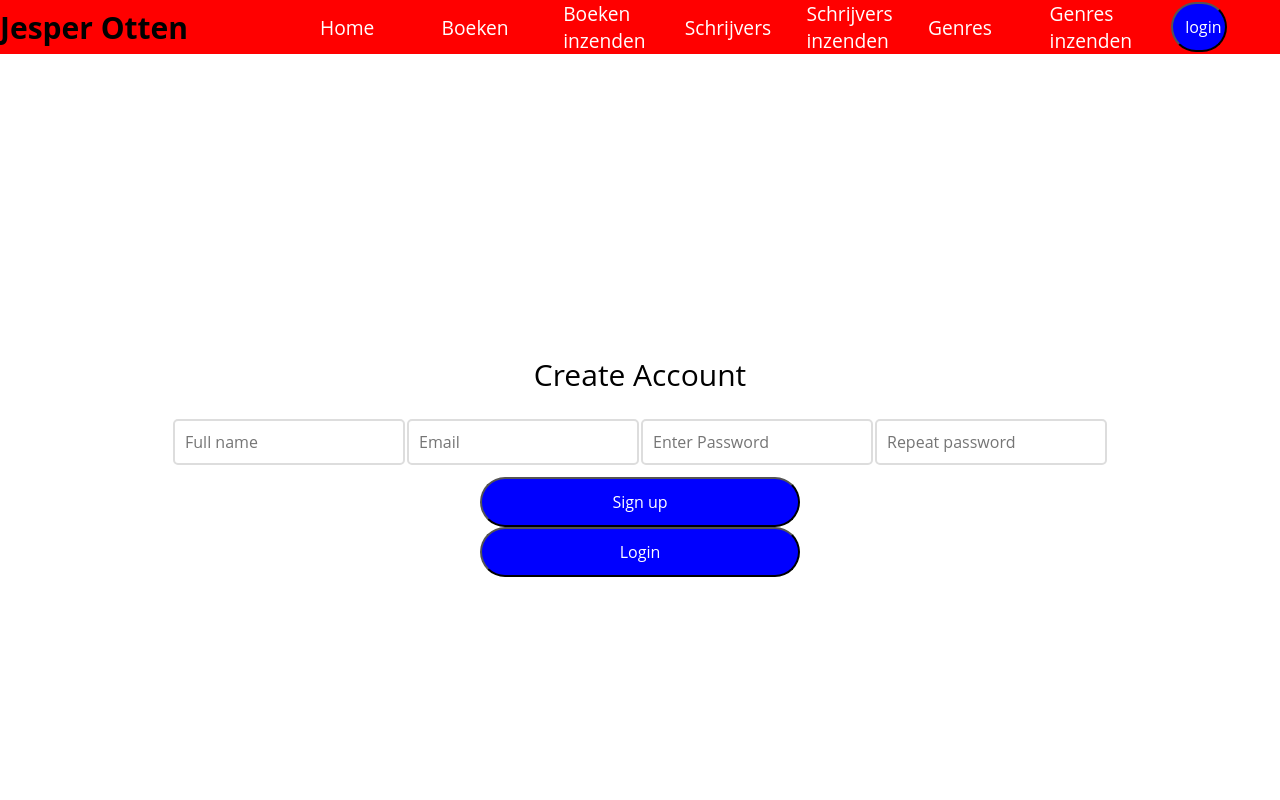
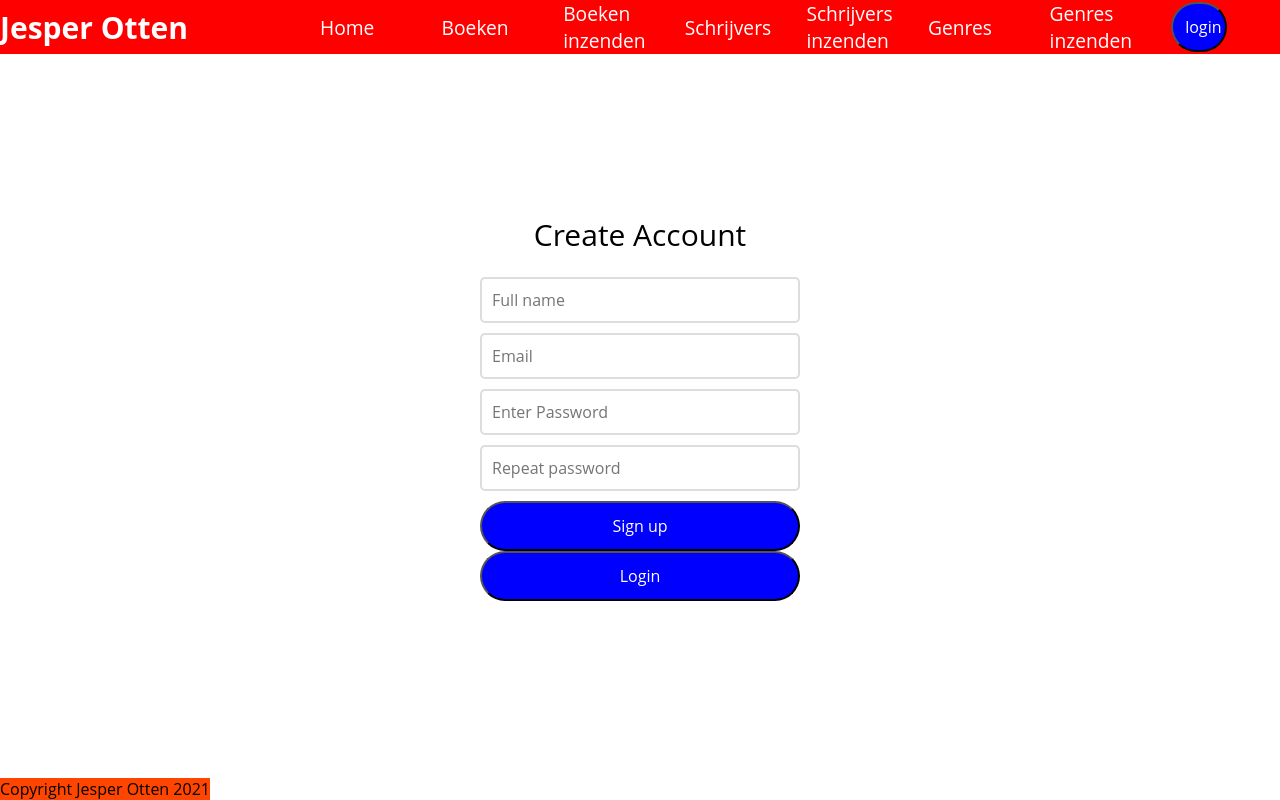
Before and after one commit to Jesper15/eigen-site-boeken, a PHP site: page /signup.php in a window 1280 px wide. Run offline with PHP 8.4, Linux system fonts and the light colour scheme.

Commit message:
De site is klaar. Back end werkt en front end is bijna klaar. Wijzigingen worden nog aangebracht in de styling.
Aan footer wordt nog gewerkt

```diff
--- a/boeken.php
+++ b/boeken.php
@@ -1,5 +1,4 @@
 <?php include './inc/header.inc.php';
-include './inc/footer.inc.php';
 include './inc/db.inc.php';
 
 // checkt of sessie bestaat
@@ -85,4 +84,8 @@ if($result->num_rows > 0) {
 
 </body>
 
+<?php
+include './inc/footer.inc.php';
+?>
+
 </html>
--- a/genreinzenden.php
+++ b/genreinzenden.php
@@ -1,5 +1,4 @@
 <?php include './inc/header.inc.php';
-include './inc/footer.inc.php';
 include './inc/db.inc.php';
 
 // checkt of sessie bestaat
@@ -31,4 +30,8 @@ if (!$_SESSION['logged-in']) {
 
     <button type="submit">Verzenden</button>
 
+    <?php
+    include './inc/footer.inc.php';
+    ?>
+
 </form>
--- a/genres.php
+++ b/genres.php
@@ -1,5 +1,4 @@
 <?php include './inc/header.inc.php';
-include './inc/footer.inc.php';
 include './inc/db.inc.php';
 
 // checkt of sessie bestaat
@@ -73,4 +72,8 @@ if($result->num_rows > 0) {
 
 </body>
 
+<?php
+include './inc/footer.inc.php';
+?>
+
 </html>
--- a/inc/footer.inc.php
+++ b/inc/footer.inc.php
@@ -0,0 +1,17 @@
+<html lang="en">
+
+<head>
+    <meta charset="UTF-8">
+    <meta http-equiv="X-UA-Compatible" content="IE=edge">
+    <meta name="viewport" content="width=device-width, initial-scale=1.0">
+    <link rel="stylesheet" type="text/css" href="style.css">
+</head>
+
+<body>
+
+<footer>Copyright Jesper Otten 2021</footer>
+
+</body>
+
+
+</html>
--- a/inc/header.inc.php
+++ b/inc/header.inc.php
@@ -32,8 +32,9 @@
     <link rel="stylesheet" type="text/css" href="style.css">
 
     <section class="navigatie">
+
         <h1>Jesper Otten</h1>
-        <ul>
+        <ul class="nav">
             <a href="index.php">Home</a>
             <a href="boeken.php">Boeken</a>
             <a href="inzendingen.php">Boeken inzenden</a>
@@ -48,7 +49,6 @@
         </ul>
     </section>
 
-
 </head>
 
 </html>
--- a/inc/inzenden.php
+++ b/inc/inzenden.php
@@ -10,17 +10,17 @@ $kortebeschrijving = $_POST['kortebeschrijving'];
 $genre = $_POST['genre'];
 $label = $_POST['label'];
 
-
 include "db.inc.php";
 
 $inzendingen = "insert into boek (titel, schrijver_id, datumbegin, datumeind, kortebeschrijving, genre_id, label) values ('$titel', '$schrijver_id', '$datumbegin', '$datumeind', '$kortebeschrijving', '$genre', '$label')";
 
 if($conn->query($inzendingen)) {
     header('Location: ../inzendingen.php');
+
 }
 else
 {
     echo "er is iets foutgegaan" . $conn->error;
 }
-
+$conn->close();
 ?>
--- a/index.php
+++ b/index.php
@@ -1,5 +1,4 @@
 <?php include './inc/header.inc.php';
-include './inc/footer.inc.php';
 ?>
 
 <html lang="en">
@@ -17,4 +16,8 @@ include './inc/footer.inc.php';
     </section>
 </body>
 
+<?php
+include './inc/footer.inc.php';
+?>
+
 </html>
--- a/inzendingen.php
+++ b/inzendingen.php
@@ -1,6 +1,5 @@
 <?php
 include './inc/header.inc.php';
-include './inc/footer.inc.php';
 include './inc/db.inc.php';
 
 // checkt of sessie bestaat
@@ -80,3 +79,7 @@ if (!$_SESSION['logged-in']) {
     <button type="submit">Verzenden</button>
 
 </form>
+
+<?php
+include './inc/footer.inc.php';
+?>
--- a/schrijverinzenden.php
+++ b/schrijverinzenden.php
@@ -1,5 +1,4 @@
 <?php include './inc/header.inc.php';
-include './inc/footer.inc.php';
 include './inc/db.inc.php';
 
 // checkt of sessie bestaat
@@ -39,3 +38,7 @@ if (!$_SESSION['logged-in']) {
     <button type="submit">Verzenden</button>
 
 </form>
+
+<?php
+include './inc/footer.inc.php';
+?>
--- a/schrijvers.php
+++ b/schrijvers.php
@@ -1,5 +1,4 @@
 <?php include './inc/header.inc.php';
-include './inc/footer.inc.php';
 include './inc/db.inc.php';
 
 // checkt of sessie bestaat
@@ -71,6 +70,8 @@ if($result->num_rows > 0) {
     echo "Geen schrijvers gevonden";
 }
 
+include './inc/footer.inc.php';
+
 ?>
 
 </body>
--- a/signup.php
+++ b/signup.php
@@ -16,13 +16,13 @@ include 'inc/header.inc.php';
     <Form action="inc/signup.inc.php" method="POST" class="signup"><p>Create Account</p><br>
         <table class="register">
 
-                <td><input class="signup_input" type="text" name="fullName" placeholder="Full name" required></td>
+                <input class="signup_input" type="text" name="fullName" placeholder="Full name" required>
 
-                <td><input class="signup_input" type="text" name="email" placeholder="Email" required></td>
+                <input class="signup_input" type="text" name="email" placeholder="Email" required>
 
-                <td><input class="signup_input" type="password" name="password" placeholder="Enter Password" required></td>
+                <input class="signup_input" type="password" name="password" placeholder="Enter Password" required>
 
-                <td><input class="signup_input" type="password" name="repeatPassword" placeholder="Repeat password" required></td>
+                <input class="signup_input" type="password" name="repeatPassword" placeholder="Repeat password" required>
         </table>
 
         <button class="btn_signup" type="submit" name="submit">Sign up</button>
@@ -59,4 +59,8 @@ include 'inc/header.inc.php';
     ?>
 
 </body>
+
+<?php
+include './inc/footer.inc.php';
+?>
 </html>
--- a/style.css
+++ b/style.css
@@ -4,6 +4,11 @@
     box-sizing: border-box;
     font-family: 'Open Sans', sans-serif;
     font-size: 1rem;
+}
+
+body {
+    width: 100%;
+    min-height: 100vh;
 }
 
 ul a {
@@ -17,11 +22,6 @@ a {
 }
 
 /*Navigatie balk en naam*/
-
-.naam {
-    justify-content: flex-start;
-    width: 50%;
-}
 
 .navigatie2 {
     width: 25%;
@@ -51,6 +51,7 @@ a {
 .navigatie h1 {
     width: 25%;
     font-size: 30px;
+    color: white;
 }
 
 .navigatie form {
@@ -79,7 +80,7 @@ a {
     align-items: center;
     justify-content: center;
     text-decoration: none;
-    margin-top: 300px;
+    margin-top: 10rem;
 }
 
 .login-input {
@@ -117,22 +118,11 @@ a {
 
 /*Signup page*/
 
-.register input{
-    width: 100%;
-    margin-bottom: 10px;
-    padding: 10px;
-    border-radius: 5px;
-    border: 2px solid #dddddd;
-    background: #ffffff;
-    outline: none;
-    transition: border-color 0.5s;
-}
-
 .signup {
     display: flex;
     align-items: center;
     justify-content: center;
-    margin-top: 300px;
+    margin-top: 10rem;
     flex-direction: column;
 }
 
@@ -144,6 +134,13 @@ a {
     display: flex;
     flex-direction: row;
     width: 25%;
+    margin-bottom: 10px;
+    padding: 10px;
+    border-radius: 5px;
+    border: 2px solid #dddddd;
+    background: #ffffff;
+    outline: none;
+    transition: border-color 0.5s;
 }
 
 .btn_signup {
@@ -192,7 +189,7 @@ a {
     display: flex;
     align-items: center;
     justify-content: center;
-    padding: 250px;
+    padding: 3rem;
 }
 
 .wrappercontent h1 {
@@ -232,3 +229,11 @@ a {
 .resultatengenre {
     padding: 250px;
 }
+
+footer {
+    position: absolute;
+    bottom: 0;
+    background-color: orangered;
+    display: flex;
+    align-items: center;
+}
```
Also changed, not shown: login.php (+5 -2 lines).
